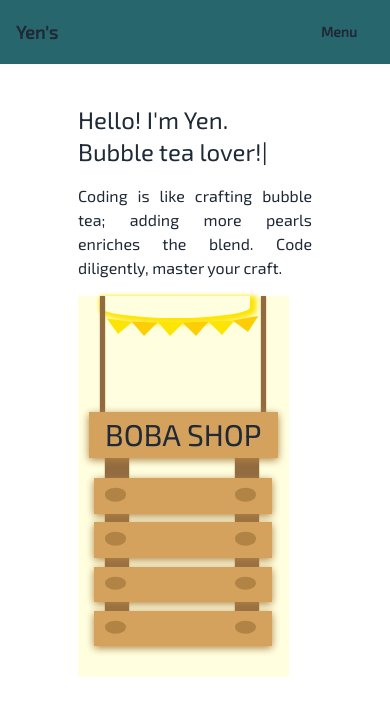
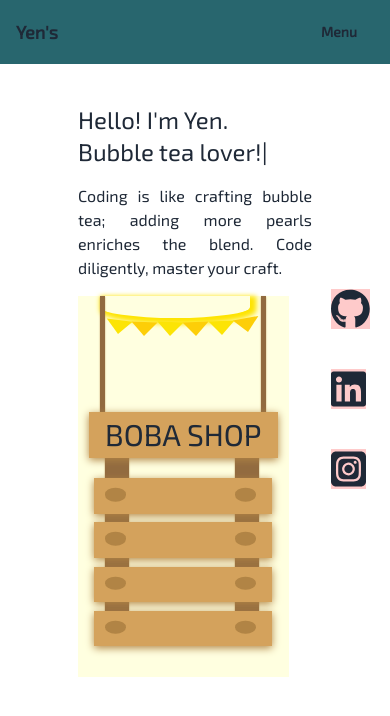
Before and after one commit to yll9108/portfolio-bubble-tea, a Next.js app: page / in a window 390 px wide. Shown: the top 716 px of the page. Built offline with nearby package versions, Linux system fonts and the light colour scheme.

Commit message:
fix RWS contact

```diff
--- a/src/app/layout.jsx
+++ b/src/app/layout.jsx
@@ -24,10 +24,8 @@ export default function RootLayout({ children }) {
                         <HeaderSmall />
                     </div>
                     {children}
-                    <div className="hidden sm:block">
-                        <div className="sticky top-0">
-                            <Contact />
-                        </div>
+                    <div>
+                        <Contact />
                     </div>
                 </div>
                 {/* </div> */}
```
